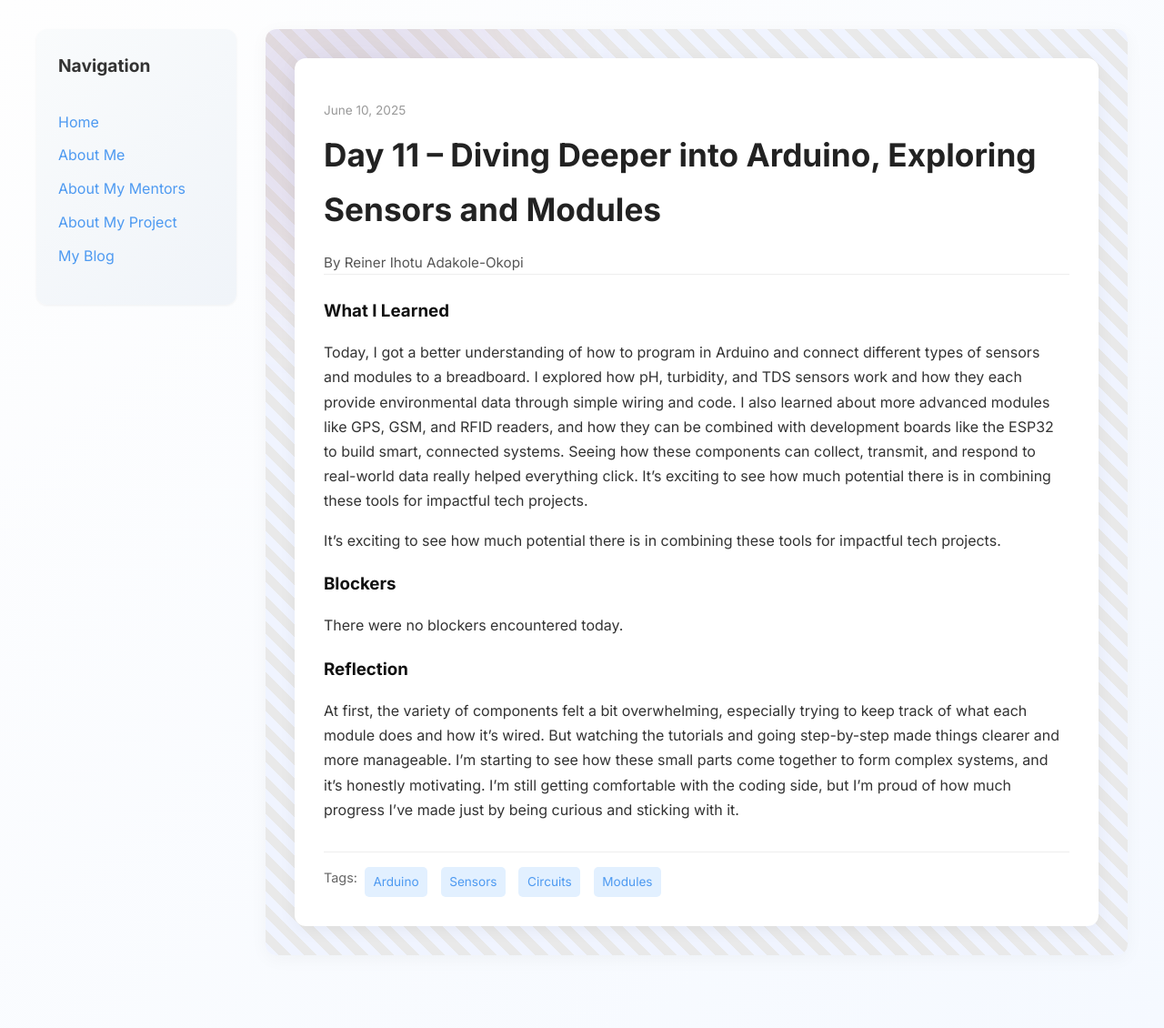
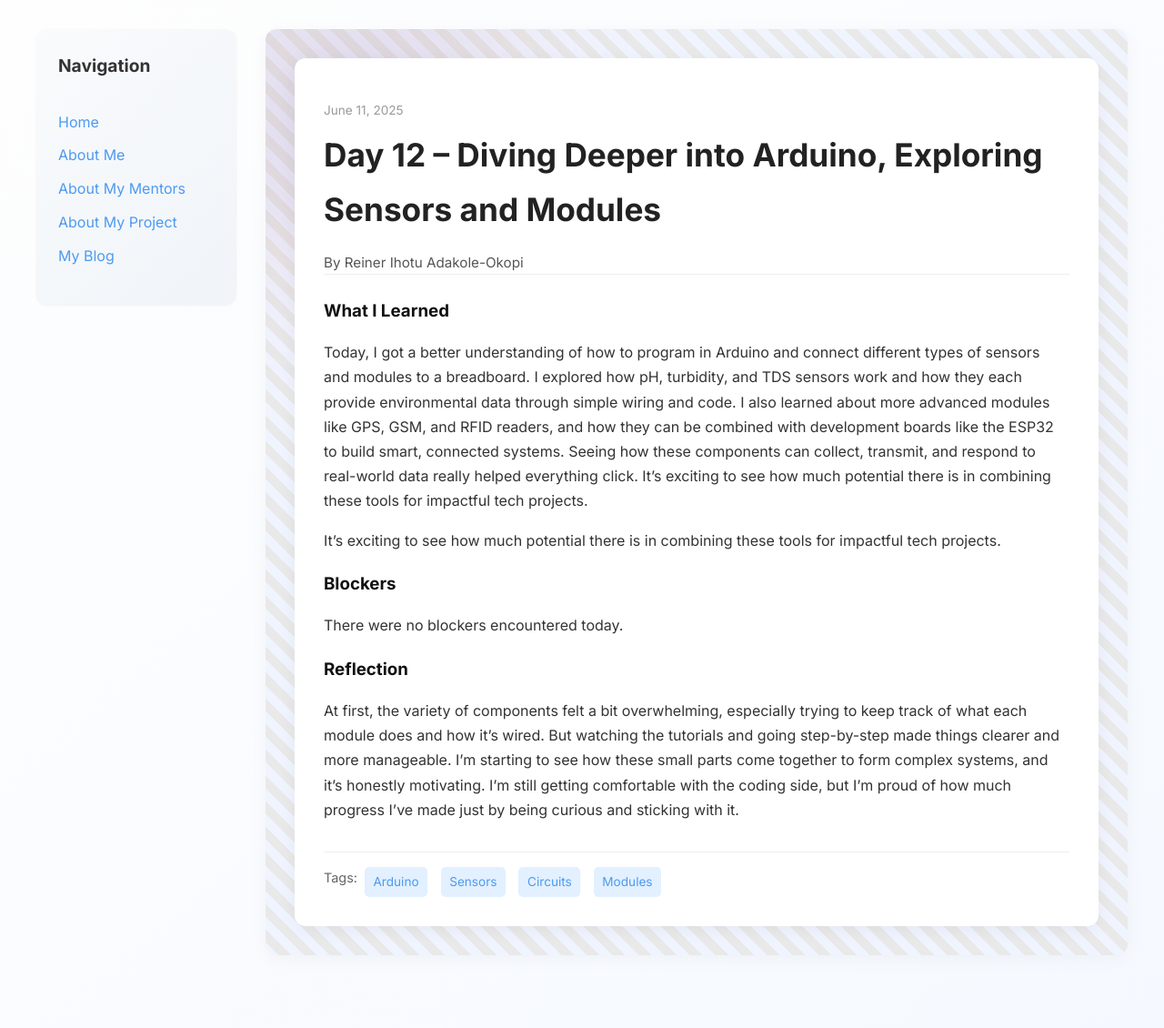
Before and after one commit to Reiner343/Reiner343.github.io, a Jekyll site: the page built from _posts/2025-06-11-day-12.md, in a window 1280 px wide. Shown: the whole page at 91% size. Built offline with Jekyll 4.4.1, drawn with Linux system fonts in a browser that asks for light colours.

Commit message:
Update 2025-06-11-day-12.md

```diff
--- a/_posts/2025-06-11-day-12.md
+++ b/_posts/2025-06-11-day-12.md
@@ -1,9 +1,9 @@
 ---
 layout: post
-title: "Day 11 – Diving Deeper into Arduino, Exploring Sensors and Modules"
-date: 2025-06-10
+title: "Day 12 – Diving Deeper into Arduino, Exploring Sensors and Modules"
+date: 2025-06-11
 author: Reiner Ihotu Adakole-Okopi
-permalink: /day11.html
+permalink: /day12.html
 tags: ["Arduino", "Sensors", "Circuits", "Modules"]
 
 what_i_learned: |
```
